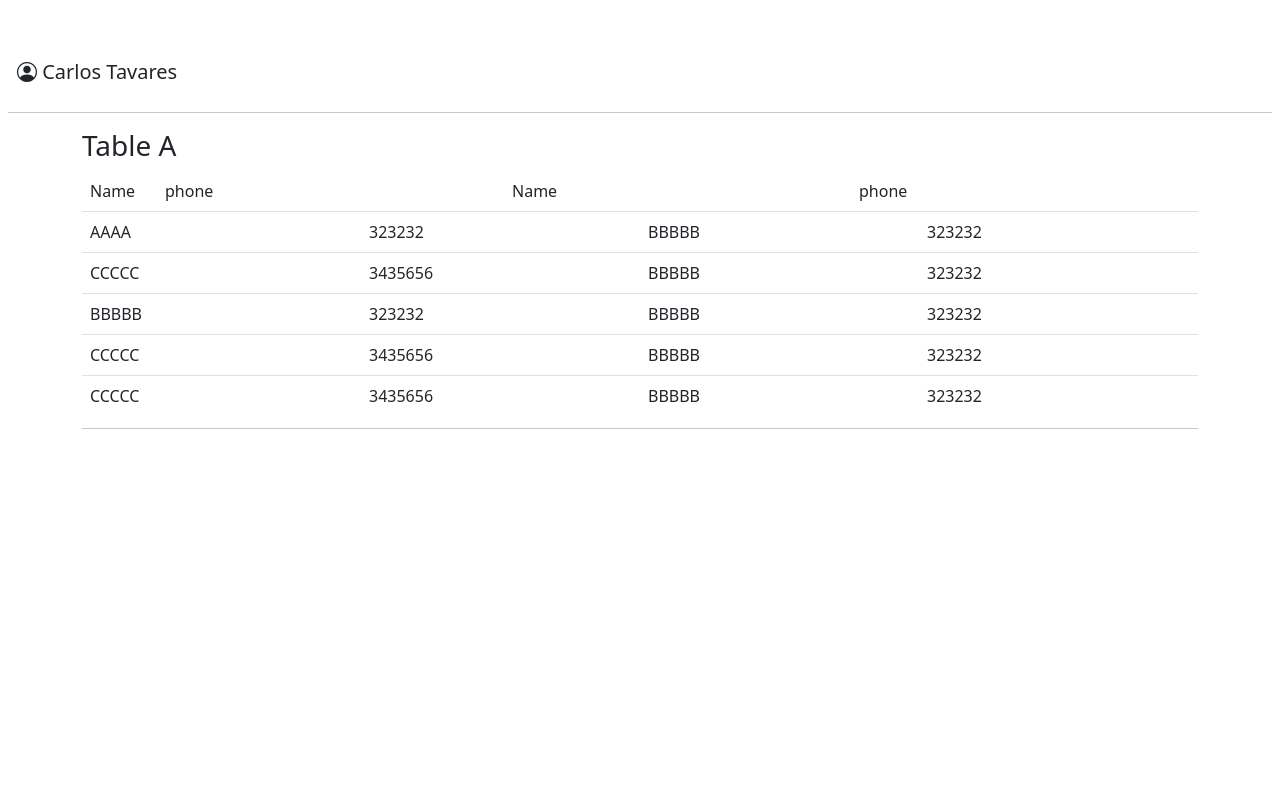
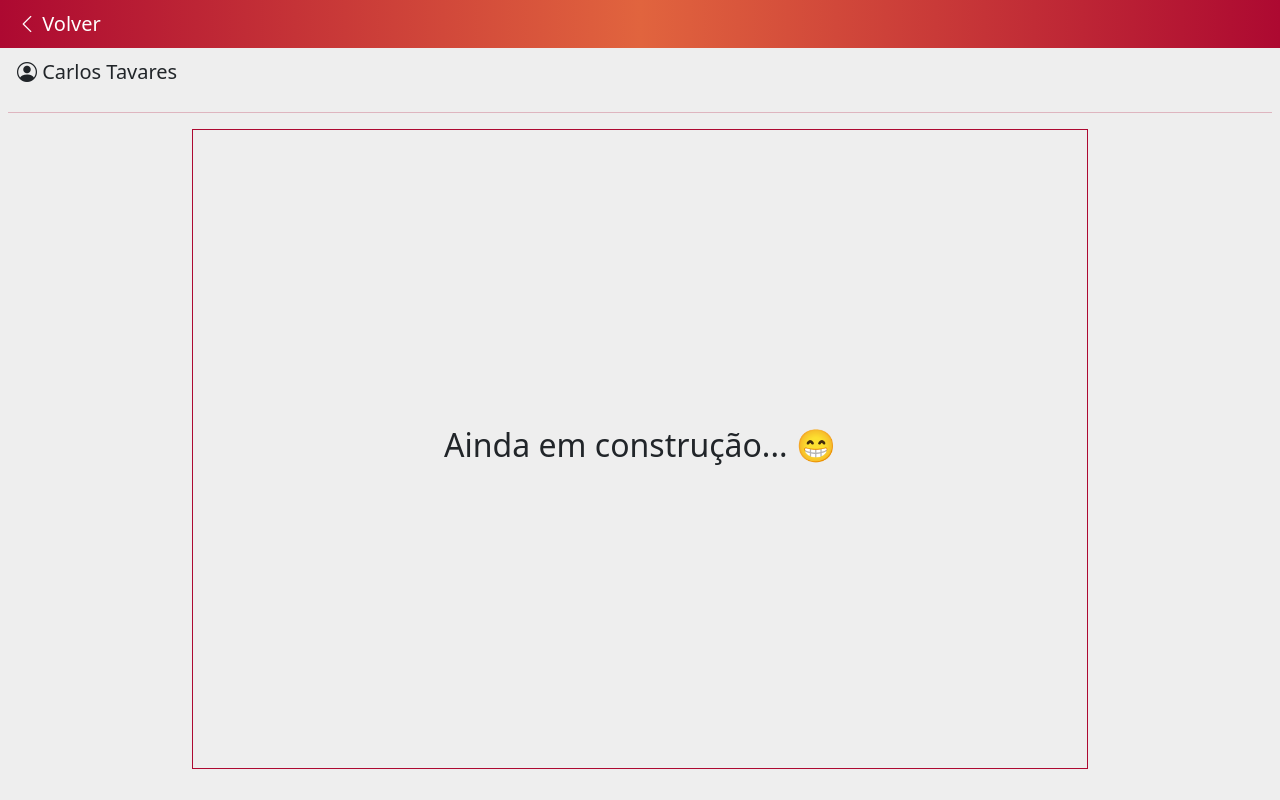
Before and after one commit to juancho108/picos-scc, a website: page pages/home.html in a window 1280 px wide. Drawn offline with nearby package versions, Linux system fonts and the light colour scheme.

Commit message:
ultimos cambios para presentar algo

```diff
--- a/pages/home.html
+++ b/pages/home.html
@@ -7,7 +7,7 @@
   <meta name="viewport" content="width=device-width, initial-scale=1.0" />
   <title>Picos SCC</title>
   <link rel="stylesheet" href="../css/bootstrap.min.css" />
-  <link rel="stylesheet" href="../css/estilos2.css" />
+  <link rel="stylesheet" href="../css/estilos.css" />
   <!-- <link rel="stylesheet" href="../node_modules/bootstrap-icons/font/bootstrap-icons.css" /> -->
   <link rel="stylesheet" href="https://cdn.jsdelivr.net/npm/bootstrap-icons@1.9.1/font/bootstrap-icons.css">
   <script src="https://cdn.jsdelivr.net/npm/@popperjs/core@2.11.2/dist/umd/popper.min.js" integrity="sha384-q9CRHqZndzlxGLOj+xrdLDJa9ittGte1NksRmgJKeCV9DrM7Kz868XYqsKWPpAmn" crossorigin="anonymous"></script>
@@ -50,74 +50,15 @@
   </header>
   <!-- /HEADER -->
 
-  <!-- <main class="row w-100 h-100 justify-content-between align-items-center">
-    <h1>EM CONSTRUÇÃO</h1>
-  </main> -->
+  <main class="container-fluid d-flex justify-content-center align-items-center" ">
+    <div class="row text-center d-flex align-items-center" style="overflow:hidden; width:70vw; height:80vh; border: 1px solid var(--vermelho-geral)"">
+      <div class="col">
+        <h2>Ainda em construção... 😁</h2>
+      </div>
+    </div>
+  </main>
 
-  <div class="container">
-    <h3>Table A</h3>
-    <table class="table">
-        <thead>
-            <tr>
-                <td width="75px">Name</td>
-                <td>phone</td>
-                <td>Name</td>
-                <td>phone</td>
-            </tr>
-        </thead>
-        <tbody>
-            <tr>
-                <td>AAAA</td>
-                <td>323232</td>
-                <td>BBBBB</td>
-                <td>323232</td>
-            </tr>
-            <tr>
-                <td>CCCCC</td>
-                <td>3435656</td>
-                <td>BBBBB</td>
-                <td>323232</td>
-            </tr>
-            <tr>
-                <td>BBBBB</td>
-                <td>323232</td>
-                <td>BBBBB</td>
-                <td>323232</td>
-            </tr>
-            <tr>
-                <td>CCCCC</td>
-                <td>3435656</td>
-                <td>BBBBB</td>
-                <td>323232</td>
-            </tr>
-            <tr>
-                <td>CCCCC</td>
-                <td>3435656</td>
-                <td>BBBBB</td>
-                <td>323232</td>
-            </tr>
-            <tr>
-                <td>CCCCC</td>
-                <td>3435656</td>
-                <td>BBBBB</td>
-                <td>323232</td>
-            </tr>
-            <tr>
-                <td>BBBBB</td>
-                <td>323232</td>
-                <td>BBBBB</td>
-                <td>323232</td>
-            </tr>
-            <tr>
-                <td>CCCCC</td>
-                <td>3435656</td>
-                <td>BBBBB</td>
-                <td>323232</td>
-            </tr>
-        </tbody>
-    </table>
-    <hr>
-</div>
+
 
 
   <script src="../js/bootstrap.bundle.min.js"></script>
```
Also changed, not shown: index.html (+3 -1 lines).
